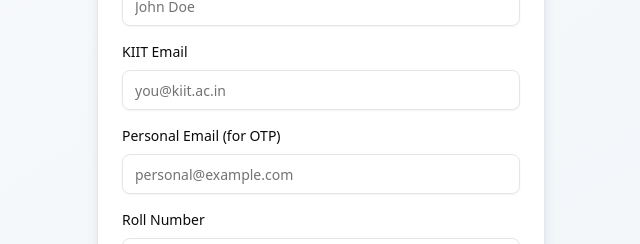
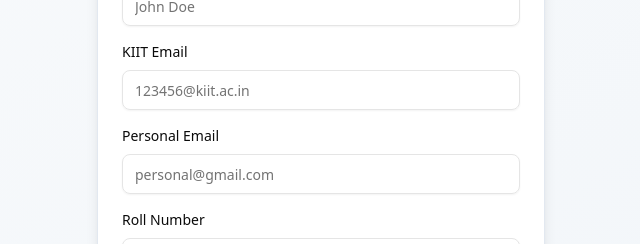
Before and after one commit to JeetDas5/checkin, a Next.js app: page /register in a window 1280 px wide. Shown: the part 198-442 px from the top of the page, without its empty margins (319-959 px from the left). Built offline with nearby package versions, Linux system fonts and the light colour scheme; no server answers.

Commit message:
fix: email issue

```diff
--- a/src/app/profile/page.js
+++ b/src/app/profile/page.js
@@ -120,7 +120,8 @@ export default function ProfilePage() {
                     name="personalEmail"
                     type="email"
                     value={user?.personalEmail}
-                    disabled
+                    disabled={isLoading}
+                    onChange={handleChange}
                   />
                 </div>
                 <div className="space-y-2">
--- a/src/app/register/page.js
+++ b/src/app/register/page.js
@@ -73,15 +73,10 @@ export default function RegisterPage() {
   const handleSubmit = async (e) => {
     e.preventDefault();
 
-    // if (!formData.email.endsWith("@kiit.ac.in")) {
-    //   toast.error("KIIT Email must end with @kiit.ac.in");
-    //   return;
-    // }
-
-    // if (formData.personalEmail.endsWith("@kiit.ac.in")) {
-    //   toast.error("Please provide a non-KIIT personal email for verification.");
-    //   return;
-    // }
+    if (!formData.email.endsWith("@kiit.ac.in")) {
+      toast.error("KIIT Email must end with @kiit.ac.in");
+      return;
+    }
 
     if (formData.password.length < 6) {
       toast.error("Password must be at least 6 characters");
@@ -197,7 +192,7 @@ export default function RegisterPage() {
                   id="email"
                   name="email"
                   type="email"
-                  placeholder="you@kiit.ac.in"
+                  placeholder="123456@kiit.ac.in"
                   value={formData.email}
                   onChange={handleChange}
                   required
@@ -207,13 +202,13 @@ export default function RegisterPage() {
               </div>
               <div className="space-y-2">
                 <Label htmlFor="personalEmail" className="text-sm font-medium">
-                  Personal Email (for OTP)
+                  Personal Email
                 </Label>
                 <Input
                   id="personalEmail"
                   name="personalEmail"
                   type="email"
-                  placeholder="personal@example.com"
+                  placeholder="personal@gmail.com"
                   value={formData.personalEmail}
                   onChange={handleChange}
                   required
```
